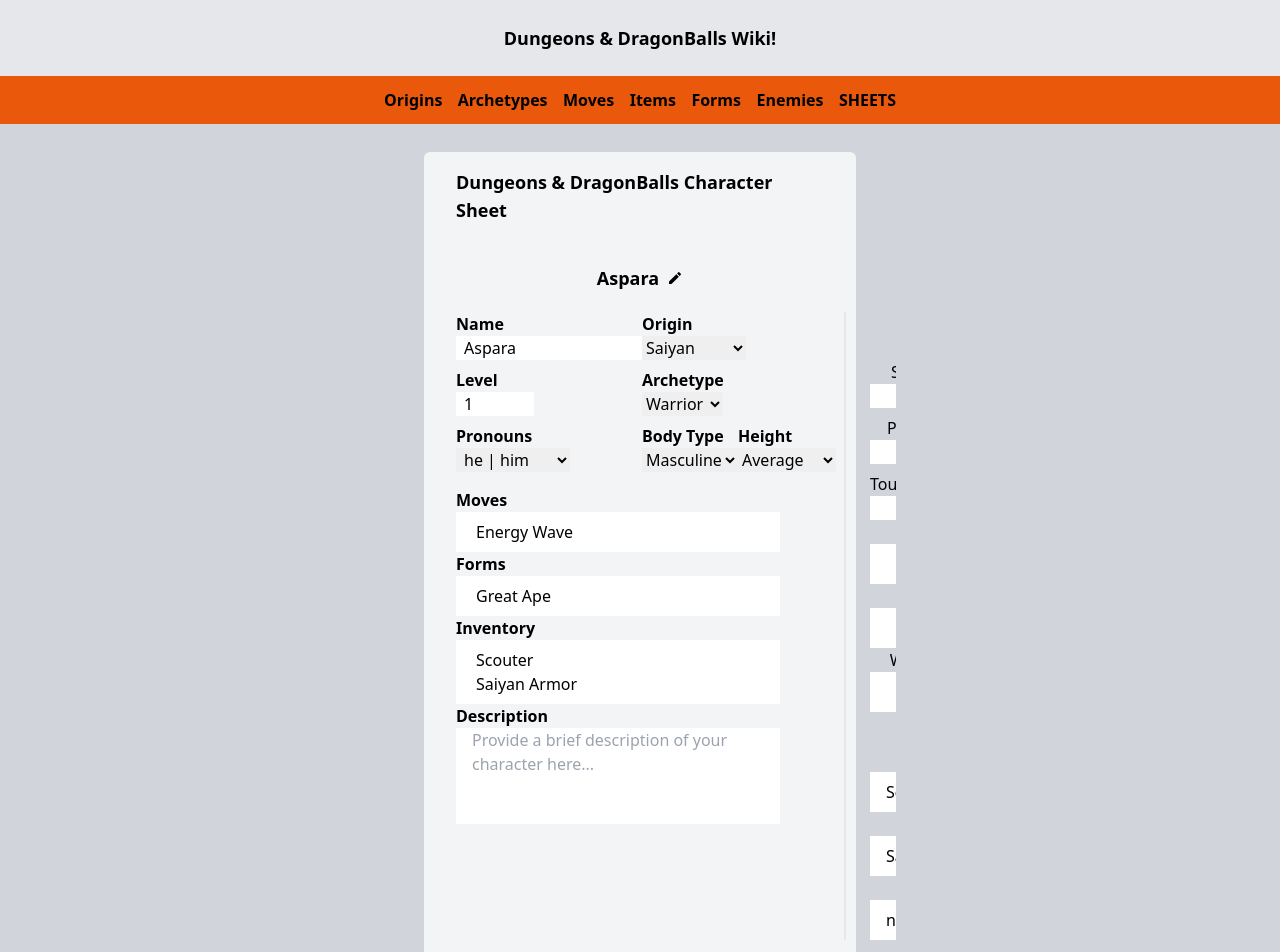
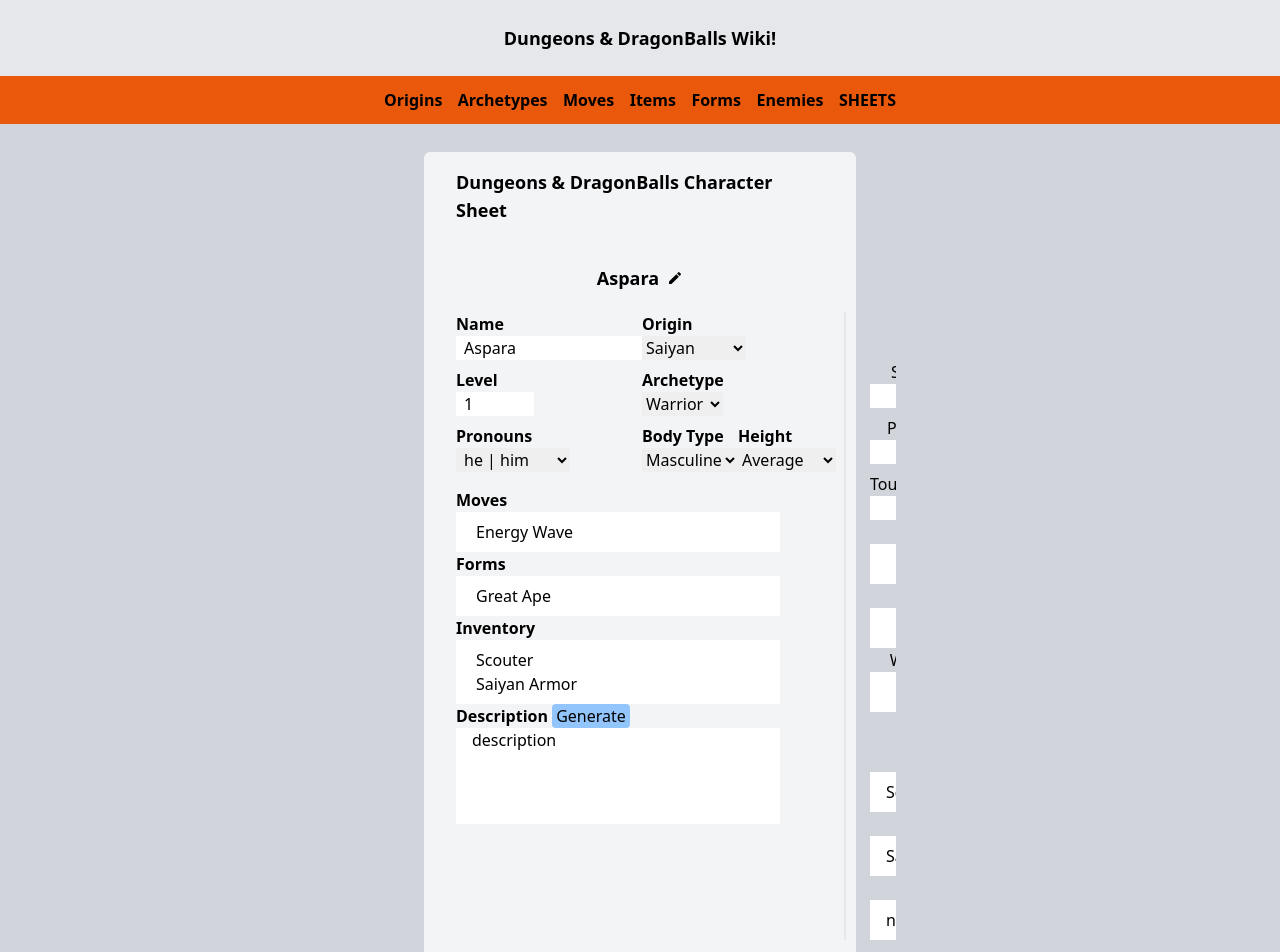
Before and after one commit to KylePep/ddbwiki, a Next.js app: page /sheet in a window 1280 px wide. Shown: the top 952 px of the page. Built offline with nearby package versions, Linux system fonts and the light colour scheme.

Commit message:
A description of your character can be autogenerated based on selected attributes

```diff
--- a/app/sheet/Description.tsx
+++ b/app/sheet/Description.tsx
@@ -5,10 +5,22 @@
 }
 
 export default function Description({form, handleChange}:formProps) {
+  const autoDescription = `${form.name} is a ${form.origin} ${form.archetype}.`
+
+  const generateDescription = () => {
+    form.description = autoDescription;
+    handleChange({
+      target: {
+        name: 'description',
+        value: autoDescription
+      }
+    } as React.ChangeEvent<HTMLTextAreaElement>);
+  }
+
   return (
     <div className='flex flex-col'>
-    <label className='font-bold' >Description</label>
-    <textarea onChange={handleChange} value={form.description} className='resize-none me-10 px-4' name="description" id="description" cols={30} rows={4} placeholder='Provide a brief description of your character here...'></textarea>
+    <label onClick={generateDescription} className='font-bold'>Description <span><button className='bg-blue-300 rounded px-1 font-medium hover:text-white'>Generate</button></span></label>
+    <textarea onChange={handleChange} value={form.description} className='resize-none me-10 px-4' name="description" id="description" cols={30} rows={4}  placeholder='Provide a brief description of your character here...'></textarea>
   </div>
   )
 }
--- a/shared/constants/data.json
+++ b/shared/constants/data.json
@@ -7,7 +7,7 @@
     "pronouns":"he | him",
     "bodyType": "Masculine",
     "height": "average",
-    "description": "",
+    "description": "description",
     "stats":{"mod": 3, "spirit": 3, "ki": 3, "power": 3, "agility": 3, "toughness": 3},
     "equipment":{"head":"Scouter", "body": "Saiyan Armor", "weapon": "none"},
     "moves":["Ki Blast"],
```
